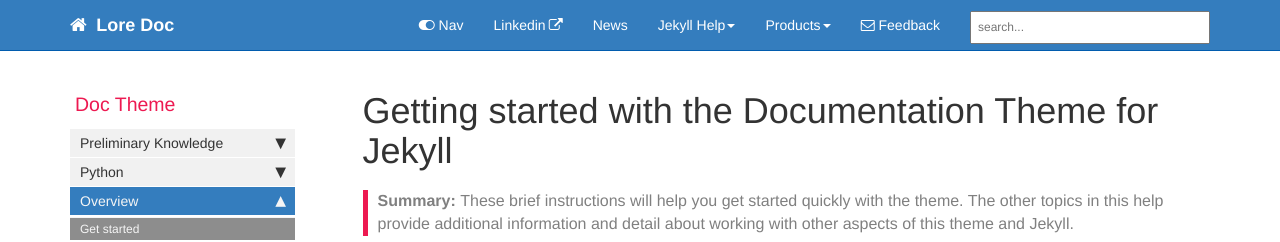
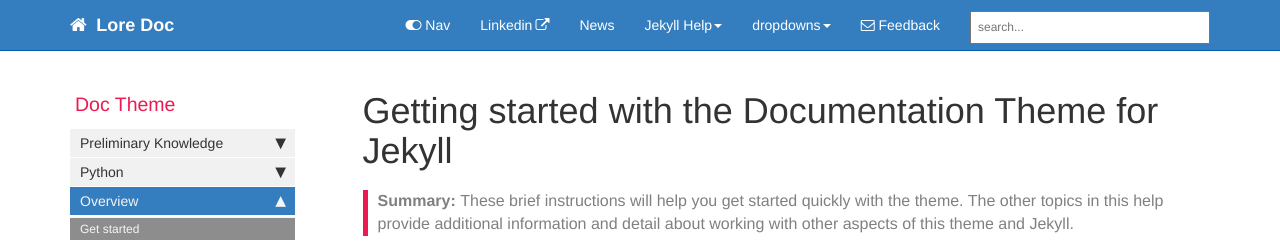
Before and after one commit to lg-gonzalez-juarez/documentation, a Jekyll site: the page built from index.md, in a window 1280 px wide and 900 px high. Shown: the top 242 px of the window. Built offline with Jekyll 4.4.1, drawn with Linux system fonts in a browser that asks for light colours; comment, search, counter and statistics services are not loaded.

Commit message:
update topnav name tag

```diff
--- a/_data/topnav.yml
+++ b/_data/topnav.yml
@@ -23,7 +23,7 @@ topnav_dropdowns:
           external_url: http://stackoverflow.com/questions/tagged/jekyll
         - title: Jekyll on my blog
           external_url: http://idratherbewriting.com/category-jekyll/
-    - title: Products
+    - title: dropdowns
       folderitems:
         - title: Introduction
           url: /mydoc_introduction.html
```
